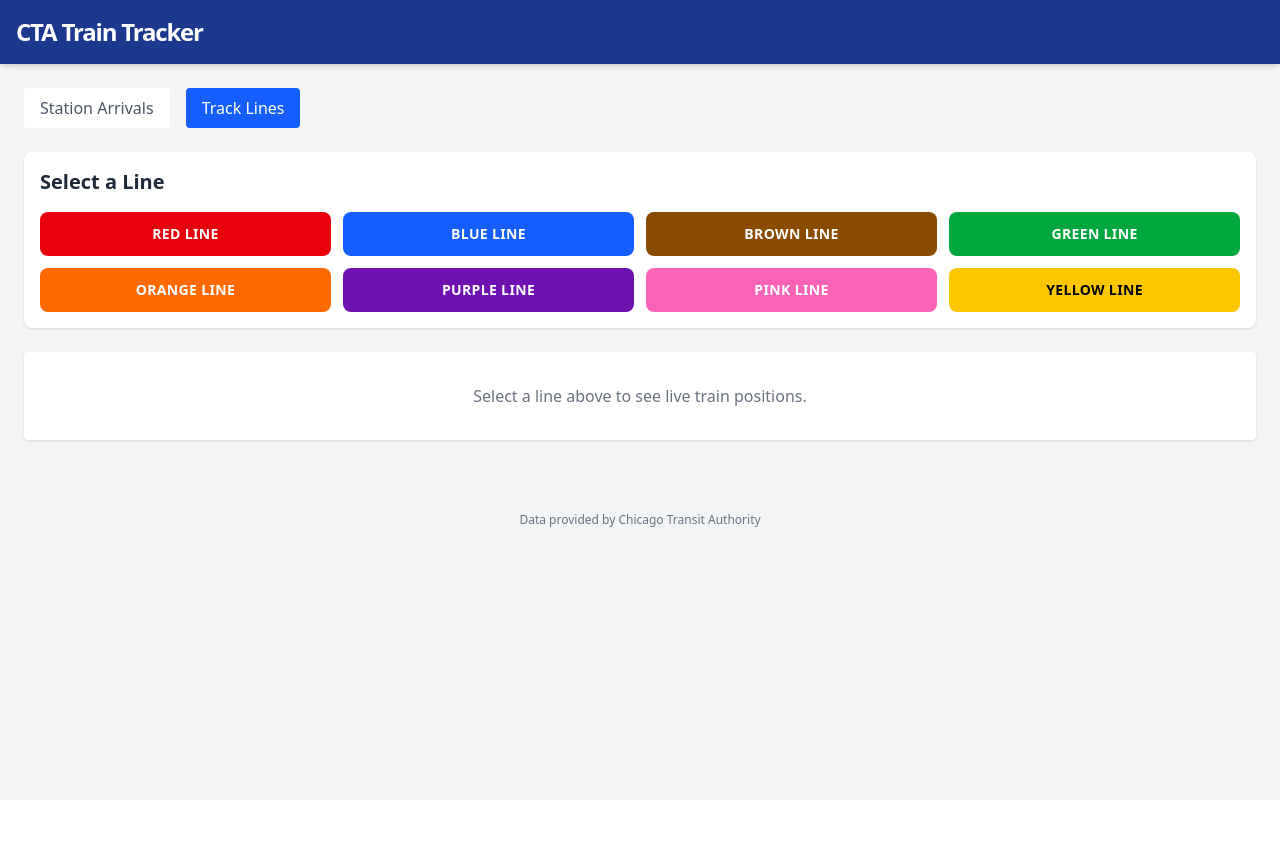
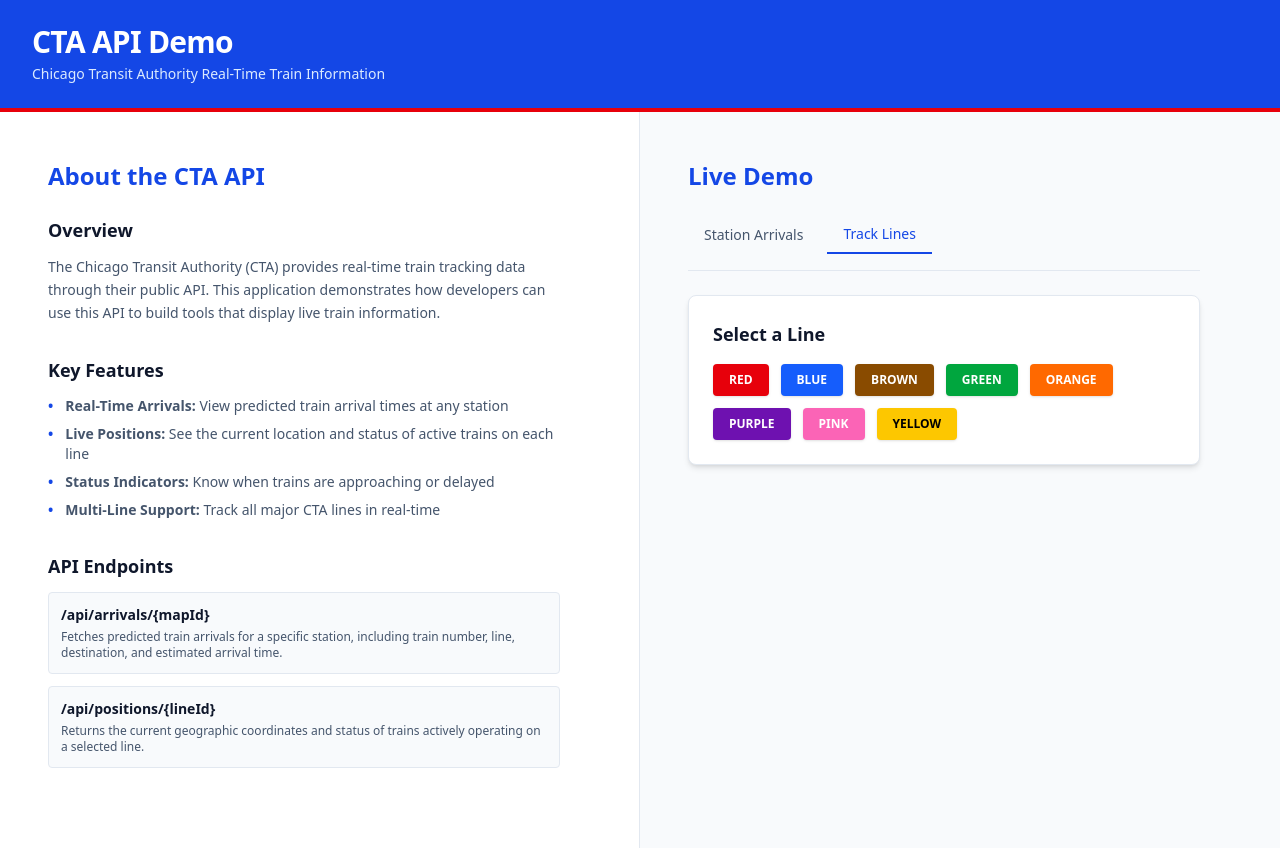
Before and after one commit to h-yzeng/cta-traintracker, a React (Vite) app: page / in a window 1280 px wide. Both pictures are taken after a click on the button "Track Lines". Before the commit the page ends 800 px from the top, so only its background shows below. Built offline with nearby package versions, Linux system fonts and the light colour scheme; no server answers.

Commit message:
overall UI updates.

```diff
--- a/index.html
+++ b/index.html
@@ -5,6 +5,9 @@
     <link rel="icon" type="image/svg+xml" href="/vite.svg" />
     <meta name="viewport" content="width=device-width, initial-scale=1.0" />
     <title>CTA Train Tracker</title>
+    <script>
+      document.documentElement.classList.add('dark');
+    </script>
   </head>
   <body>
     <div id="root"></div>
--- a/src/App.tsx
+++ b/src/App.tsx
@@ -1,67 +1,135 @@
 import { useState } from 'react';
-import LineSelector from './components/LineSelector';
 import PositionsView from './components/PositionView';
 import ArrivalsBoard from './components/ArrivalsBoard';
+import { CTA_ROUTES } from './constants';
 import type { RouteInfo } from './types';
 
 function App() {
   const [selectedRoute, setSelectedRoute] = useState<RouteInfo | null>(null);
-  const [viewMode, setViewMode] = useState<'map' | 'arrivals'>('arrivals');
+  const [viewMode, setViewMode] = useState<'arrivals' | 'positions'>('arrivals');
 
   return (
-    <div className="min-h-screen bg-gray-100 text-gray-800 font-sans">
-      <header className="bg-blue-900 text-white p-4 shadow-md">
-        <div className="container mx-auto flex justify-between items-center">
-          <h1 className="text-2xl font-bold tracking-tighter">CTA Train Tracker</h1>
+    <div className="min-h-screen bg-slate-50 text-slate-900 flex flex-col">
+      {/* Header */}
+      <header className="bg-blue-700 text-white border-b-4 border-red-600 shadow-lg">
+        <div className="px-8 py-6">
+          <h1 className="text-3xl font-bold tracking-tight">CTA API Demo</h1>
+          <p className="text-blue-100 text-sm mt-1">Chicago Transit Authority Real-Time Train Information</p>
         </div>
       </header>
 
-      <main className="container mx-auto p-4 md:p-6">
+      {/* Main Content - Split Layout */}
+      <main className="flex-1 flex">
+        <div className="w-1/2 bg-white border-r border-slate-200 overflow-y-auto p-12">
+          <div className="max-w-lg">
+            <h2 className="text-2xl font-bold text-blue-700 mb-6">About the CTA API</h2>
 
-        {/* View Toggles */}
-        <div className="flex space-x-4 mb-6">
+            <section className="mb-8">
+              <h3 className="text-lg font-semibold text-slate-900 mb-3">Overview</h3>
+              <p className="text-slate-600 leading-relaxed text-sm">
+                The Chicago Transit Authority (CTA) provides real-time train tracking data through their public API. This application demonstrates how developers can use this API to build tools that display live train information.
+              </p>
+            </section>
+
+            <section className="mb-8">
+              <h3 className="text-lg font-semibold text-slate-900 mb-3">Key Features</h3>
+              <ul className="space-y-2 text-slate-600 text-sm">
+                <li className="flex gap-3">
+                  <span className="text-blue-700 font-bold shrink-0">•</span>
+                  <span><strong>Real-Time Arrivals:</strong> View predicted train arrival times at any station</span>
+                </li>
+                <li className="flex gap-3">
+                  <span className="text-blue-700 font-bold shrink-0">•</span>
+                  <span><strong>Live Positions:</strong> See the current location and status of active trains on each line</span>
+                </li>
+                <li className="flex gap-3">
+                  <span className="text-blue-700 font-bold shrink-0">•</span>
+                  <span><strong>Status Indicators:</strong> Know when trains are approaching or delayed</span>
+                </li>
+                <li className="flex gap-3">
+                  <span className="text-blue-700 font-bold shrink-0">•</span>
+                  <span><strong>Multi-Line Support:</strong> Track all major CTA lines in real-time</span>
+                </li>
+              </ul>
+            </section>
+
+            <section className="mb-8">
+              <h3 className="text-lg font-semibold text-slate-900 mb-3">API Endpoints</h3>
+              <div className="space-y-3 text-sm">
+                <div className="bg-slate-50 p-3 rounded border border-slate-200">
+                  <p className="font-semibold text-slate-900 mb-1">/api/arrivals/{'{mapId}'}</p>
+                  <p className="text-slate-600 text-xs">Fetches predicted train arrivals for a specific station, including train number, line, destination, and estimated arrival time.</p>
+                </div>
+                <div className="bg-slate-50 p-3 rounded border border-slate-200">
+                  <p className="font-semibold text-slate-900 mb-1">/api/positions/{'{lineId}'}</p>
+                  <p className="text-slate-600 text-xs">Returns the current geographic coordinates and status of trains actively operating on a selected line.</p>
+                </div>
+              </div>
+            </section>
+          </div>
+        </div>
+
+        {/* Right Side - Interactive Demo */}
+        <div className="w-1/2 bg-slate-50 overflow-y-auto p-12">
+          <div className="max-w-lg">
+            <h2 className="text-2xl font-bold text-blue-700 mb-6">Live Demo</h2>
+
+            <div className="flex gap-2 mb-6 border-b border-slate-200 pb-4">
               <button
                 onClick={() => setViewMode('arrivals')}
-            className={`px-4 py-2 rounded font-medium ${viewMode === 'arrivals' ? 'bg-blue-600 text-white' : 'bg-white text-gray-600'}`}
+                className={`py-2 px-4 text-sm font-medium transition-colors ${
+                  viewMode === 'arrivals'
+                    ? 'text-blue-700 border-b-2 border-blue-700'
+                    : 'text-slate-600 hover:text-slate-900'
+                }`}
               >
                 Station Arrivals
               </button>
               <button
-            onClick={() => setViewMode('map')}
-            className={`px-4 py-2 rounded font-medium ${viewMode === 'map' ? 'bg-blue-600 text-white' : 'bg-white text-gray-600'}`}
+                onClick={() => setViewMode('positions')}
+                className={`py-2 px-4 text-sm font-medium transition-colors ${
+                  viewMode === 'positions'
+                    ? 'text-blue-700 border-b-2 border-blue-700'
+                    : 'text-slate-600 hover:text-slate-900'
+                }`}
               >
                 Track Lines
               </button>
             </div>
 
             {viewMode === 'arrivals' && (
-          <div className="max-w-4xl mx-auto">
+              <div className="bg-white rounded-lg shadow-md border border-slate-200 p-6">
                 <ArrivalsBoard />
               </div>
             )}
 
-        {viewMode === 'map' && (
-          <div>
-            <LineSelector
-              selectedRoute={selectedRoute}
-              onSelect={setSelectedRoute}
-            />
-
-            {selectedRoute ? (
+            {viewMode === 'positions' && (
+              <div className="space-y-6">
+                <div className="bg-white rounded-lg shadow-md border border-slate-200 p-6">
+                  <h3 className="text-lg font-semibold mb-4 text-slate-900">Select a Line</h3>
+                  <div className="flex flex-wrap gap-3">
+                    {CTA_ROUTES.map((route) => (
+                      <button
+                        key={route.id}
+                        onClick={() => setSelectedRoute(route)}
+                        className={`${route.color} ${route.textColor} px-4 py-2 rounded text-xs font-bold uppercase shadow-sm hover:shadow-md transition-shadow`}
+                        title={route.name}
+                      >
+                        {route.name.split(' ')[0]}
+                      </button>
+                    ))}
+                  </div>
+                </div>
+                {selectedRoute && (
+                  <div className="bg-white rounded-lg shadow-md border border-slate-200 p-6">
                     <PositionsView route={selectedRoute} />
-            ) : (
-              <div className="text-center p-8 bg-white rounded shadow">
-                <p className="text-gray-500">Select a line above to see live train positions.</p>
                   </div>
                 )}
               </div>
             )}
-
+          </div>
+        </div>
       </main>
-
-      <footer className="text-center p-4 text-gray-500 text-xs mt-8">
-        Data provided by Chicago Transit Authority
-      </footer>
     </div>
   );
 }
--- a/src/components/LineSelector.tsx
+++ b/src/components/LineSelector.tsx
@@ -9,20 +9,20 @@
 
 const LineSelector: React.FC<Props> = ({ onSelect, selectedRoute }) => {
   return (
-    <div className="p-4 bg-white shadow rounded-lg mb-6">
-      <h2 className="text-xl font-bold mb-4 text-gray-800">Select a Line</h2>
-      <div className="grid grid-cols-2 md:grid-cols-4 gap-3">
+    <div>
+      <h2 className="text-xs font-bold text-blue-700 uppercase tracking-wide mb-4 border-b-2 border-blue-700 pb-2">Choose a Line</h2>
+      <div className="grid grid-cols-4 gap-3">
         {CTA_ROUTES.map((route) => (
           <button
             key={route.id}
             onClick={() => onSelect(route)}
             className={`
               ${route.color} ${route.textColor}
-              p-3 rounded-lg font-bold text-sm uppercase tracking-wide transition-transform hover:scale-105
-              ${selectedRoute?.id === route.id ? 'ring-4 ring-offset-2 ring-gray-400' : ''}
+              px-4 py-3 rounded font-bold text-xs uppercase transition-all shadow-sm hover:shadow-md
+              ${selectedRoute?.id === route.id ? 'ring-2 ring-offset-2 ring-blue-700' : ''}
             `}
           >
-            {route.name}
+            {route.name.split(' ')[0]}
           </button>
         ))}
       </div>
--- a/src/components/PositionView.tsx
+++ b/src/components/PositionView.tsx
@@ -84,7 +84,7 @@
 
   if (error) {
     return (
-      <div className="bg-red-100 border border-red-400 text-red-700 px-4 py-3 rounded relative mt-6 max-w-6xl mx-auto">
+      <div className="bg-red-950 border border-red-800 text-red-200 px-4 py-3 rounded-lg mt-6 max-w-6xl mx-auto">
         <p className="font-bold">Error</p>
         <p className="text-sm">{error}</p>
       </div>
@@ -95,76 +95,58 @@
   const destinations = Object.keys(grouped);
 
   return (
-    <div className="mt-6 max-w-6xl mx-auto">
-      <div className="bg-white p-4 md:p-6 rounded-xl shadow">
-        <div className="flex flex-col gap-3 md:flex-row md:items-center md:justify-between mb-4">
+    <div className="w-full">
+      <div className="flex items-center justify-between mb-6">
         <div>
-            <h3 className="text-lg font-bold text-slate-900">Live Positions</h3>
-            <p className="text-sm text-slate-500">Currently active trains on the {route.name}</p>
+          <h3 className="text-sm font-bold text-blue-700">Live Trains</h3>
+          <p className="text-xs text-slate-600 mt-1">{route.name}</p>
         </div>
         <button
           onClick={fetchPositions}
           disabled={loading}
-            className="inline-flex items-center justify-center px-4 py-2 rounded-lg text-sm font-medium border border-slate-200 bg-slate-50 text-slate-700 hover:bg-slate-100 disabled:opacity-50 disabled:cursor-not-allowed"
+          className="px-3 py-1.5 rounded text-xs font-medium border border-slate-300 hover:border-blue-500 text-slate-600 hover:text-blue-700 disabled:opacity-50 transition-colors"
         >
-            {loading ? 'Refreshing...' : 'Refresh'}
+          {loading ? 'Loading...' : 'Refresh'}
         </button>
       </div>
 
       {loading && positions.length === 0 && (
-          <div className="text-center py-8 text-slate-500">Loading train locations...</div>
+        <div className="text-center py-8 text-slate-500 text-sm">Loading...</div>
       )}
 
       {positions.length === 0 && !loading && (
-          <div className="text-center py-8 text-slate-500 italic">
-            No trains currently active on the {route.name}.
-          </div>
+        <div className="text-center py-12 text-slate-500 text-sm">No active trains</div>
       )}
 
       {positions.length > 0 && (
         <div className="space-y-6">
           {destinations.map(dest => (
-              <div key={dest} className="border border-slate-200 rounded-xl overflow-hidden">
-                <div className="flex items-center justify-between px-4 py-3 bg-slate-50 border-b border-slate-200">
-                  <div>
-                    <p className="text-sm font-semibold text-slate-800">
-                      Direction: <span className="font-bold">{dest}</span>
-                    </p>
-                    <p className="text-xs text-slate-500">
-                      {grouped[dest].length} active {grouped[dest].length === 1 ? 'train' : 'trains'}
-                    </p>
-                  </div>
-                  <span
-                    className={`inline-flex items-center px-3 py-1 rounded-full text-xs font-semibold ${route.color} ${route.textColor}`}
-                  >
-                    {route.name}
+            <div key={dest}>
+              <div className="flex items-center justify-between mb-3">
+                <h4 className="text-xs font-bold text-blue-700 uppercase tracking-wide border-b-2 border-blue-700 pb-1">{dest}</h4>
+                <span className={`inline-flex items-center px-2 py-0.5 rounded text-xs font-bold ${route.color} ${route.textColor}`}>
+                  {grouped[dest].length}
                 </span>
               </div>
 
-                <div className="grid grid-cols-1 md:grid-cols-2 xl:grid-cols-3 gap-4 px-4 py-4">
+              <div className="grid grid-cols-1 md:grid-cols-2 lg:grid-cols-3 gap-3">
                 {grouped[dest].map((train, index) => (
                   <div
                     key={`${dest}-${train.rn}-${index}`}
-                      className="rounded-xl border border-slate-200 bg-slate-50 px-4 py-3 shadow-sm flex flex-col gap-1"
+                    className="border border-slate-200 rounded p-3 hover:border-blue-400 hover:bg-blue-50 transition-colors shadow-sm"
                   >
-                      <div className="flex items-center justify-between mb-1">
-                        <span className="text-xs font-medium text-slate-500 uppercase tracking-wide">
-                          Train
-                        </span>
-                        <span className="text-base font-semibold text-slate-900">
-                          {train.rn}
-                        </span>
+                    <div className="text-xs font-bold text-blue-700 uppercase tracking-wide mb-2">
+                      Train {train.rn}
                     </div>
-                      <div className="text-sm text-slate-700">
-                        <span className="font-medium">Next Stop:</span>{' '}
-                        {train.nextStaNm || 'Unknown'}
+                    <div className="space-y-1 text-xs">
+                      <div>
+                        <div className="text-slate-500">Next</div>
+                        <div className="text-slate-700 font-medium">{train.nextStaNm || '—'}</div>
                       </div>
-                      <div className="text-sm text-slate-700">
-                        <span className="font-medium">Destination:</span>{' '}
-                        {train.destNm || 'Unknown'}
+                      <div>
+                        <div className="text-slate-500">Destination</div>
+                        <div className="text-slate-700 font-medium">{train.destNm || '—'}</div>
                       </div>
-                      <div className="mt-2 text-xs text-slate-500">
-                        Lat {train.lat}, Lon {train.lon}
                     </div>
                   </div>
                 ))}
@@ -174,7 +156,6 @@
         </div>
       )}
     </div>
-    </div>
   );
 };
 
--- a/src/index.css
+++ b/src/index.css
@@ -1 +1,13 @@
 @import "tailwindcss";
+
+@layer base {
+  :root {
+    color-scheme: dark;
+  }
+
+  body {
+    font-feature-settings: "kern" 1;
+    -webkit-font-smoothing: antialiased;
+    -moz-osx-font-smoothing: grayscale;
+  }
+}
```
Also changed, not shown: src/components/ArrivalsBoard.tsx (+35 -53 lines), 1 other file (tests, documents, lock files or other folders). Lines whose indentation alone changed are shown as unchanged.
